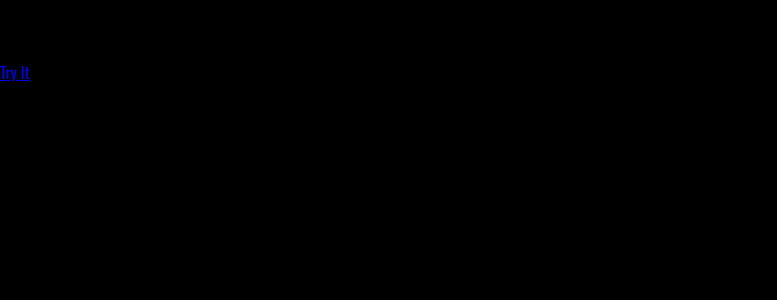
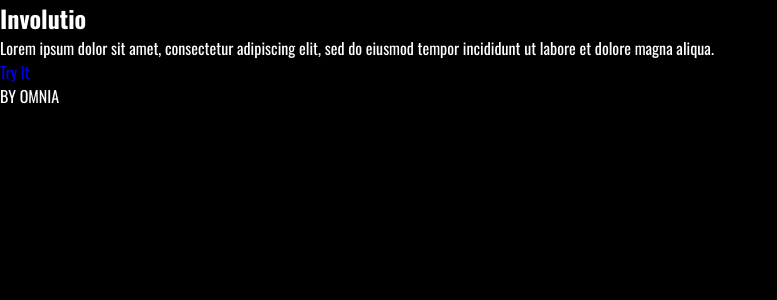
Before and after one commit to OmniaTeam/Involutio-Frontend, a React (Vite) app in the folder app/: page / in a window 1280 px wide. Shown: the top 300 px of the page, without its empty margins (0-777 px from the left). Built offline with nearby package versions, Linux system fonts and the light colour scheme.

Commit message:
FIX: color style

```diff
--- a/app/src/global.scss
+++ b/app/src/global.scss
@@ -23,6 +23,7 @@
     padding: 0;
     font-family: Oswald, sans-serif;
     background-color: $black-primary;
+    color: $white-primary;
 }
 
 h1, h2, h3, h4, h5, h6, p {
@@ -30,6 +31,12 @@
     padding-block: 0;
 }
 
+a {
+    margin-block: 0;
+    padding-block: 0;
+    text-decoration: none;
+}
+
 ::-webkit-scrollbar {
     width: 0;
 }
```
